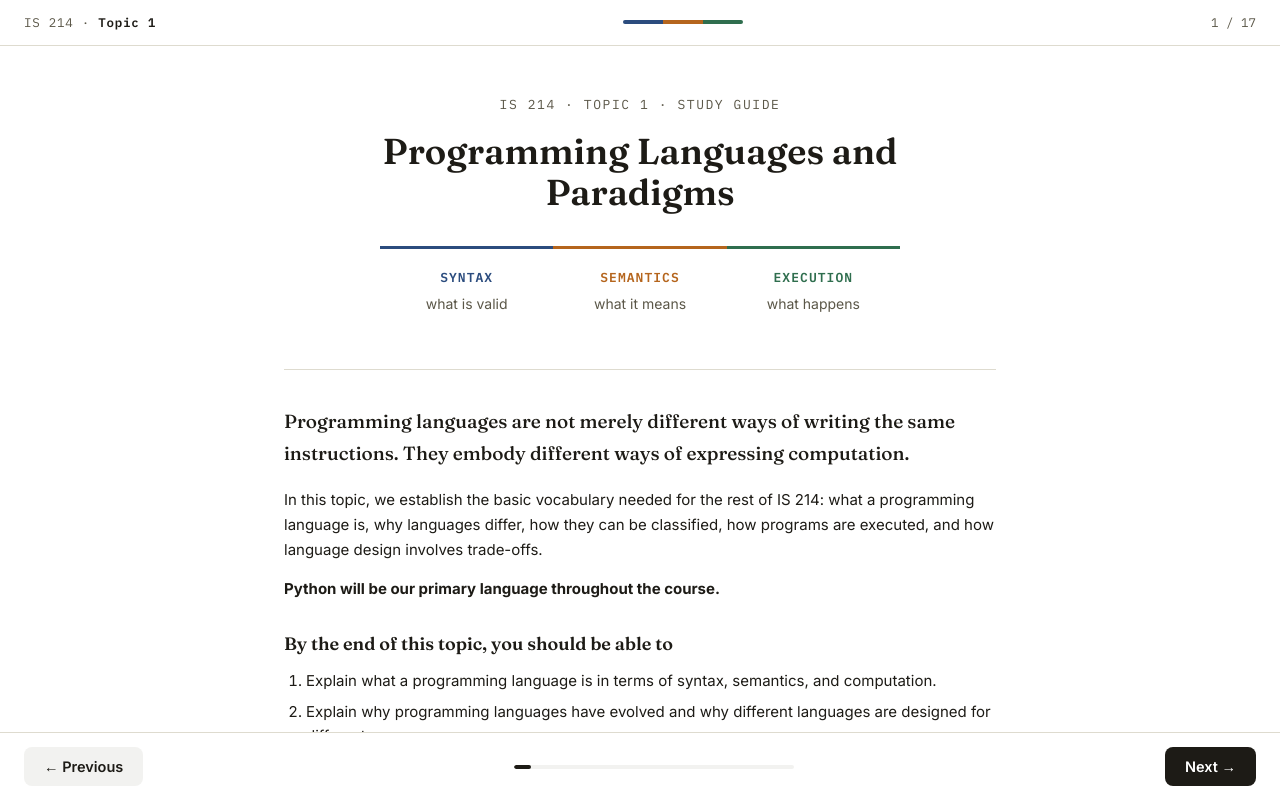
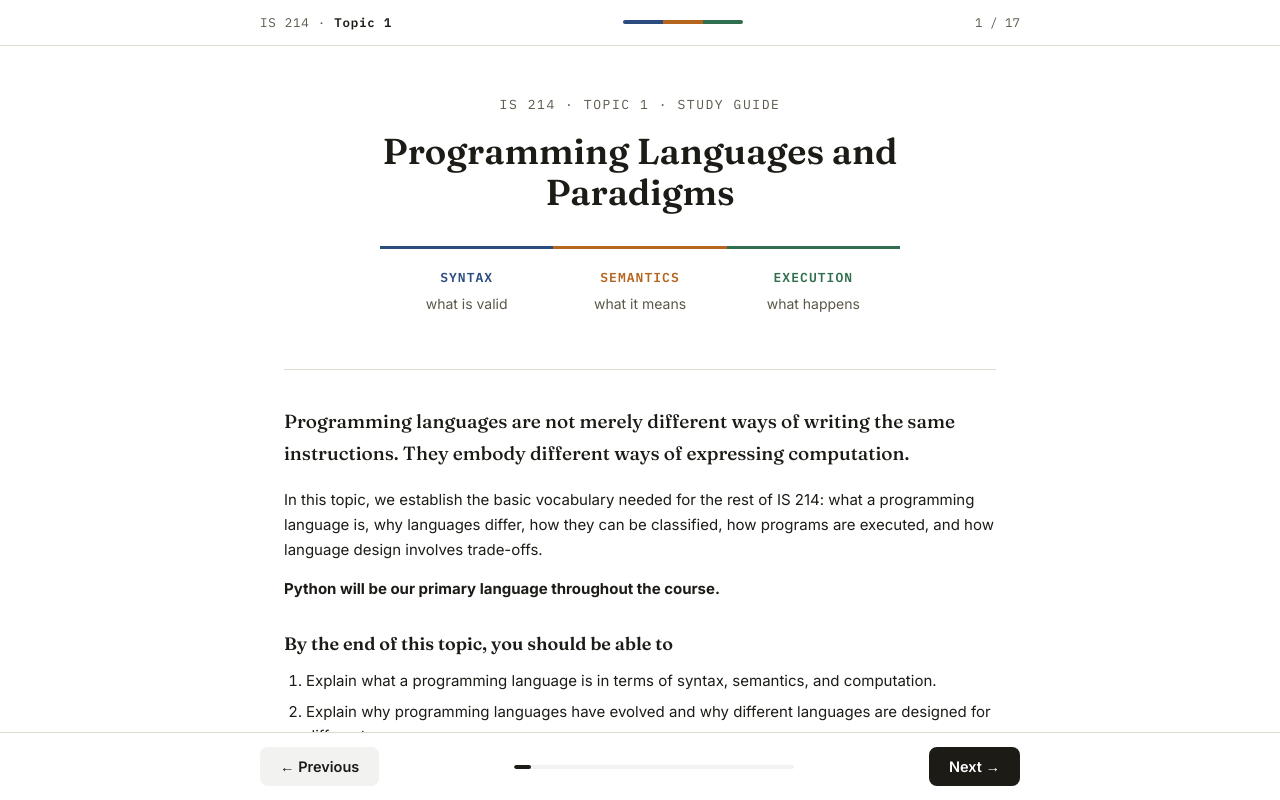
Before and after one commit to riamaehb/is214-course, a plain HTML site: page IS214-Topic1.html in a window 1280 px wide. Drawn offline with Linux system fonts and the light colour scheme.

Commit message:
Updated CSS of Topic 1

```diff
--- a/IS214-Topic1.html
+++ b/IS214-Topic1.html
@@ -136,7 +136,6 @@
   .topbar{
     flex:0 0 auto; background:var(--paper);
     border-bottom:1px solid var(--rule);
-    display:flex; align-items:center; justify-content:space-between;
     padding:12px 24px;
   }
   .topbar .brand{font-family:'IBM Plex Mono',monospace; font-size:12.5px; letter-spacing:0.06em; color:var(--ink-soft);}
@@ -161,9 +160,9 @@
   .navbar{
     flex:0 0 auto; background:var(--paper);
     border-top:1px solid var(--rule);
-    display:flex; align-items:center; justify-content:space-between; gap:16px;
     padding:14px 24px;
   }
+  .bar-inner{max-width:760px; margin:0 auto; display:flex; align-items:center; justify-content:space-between; gap:16px; width:100%;}
   .navbtn{
     font-family:'Inter',sans-serif; font-weight:600; font-size:14.5px;
     background:var(--ink); color:var(--paper); border:none; border-radius:8px;
@@ -184,9 +183,11 @@
 <body>
 
 <div class="topbar">
+  <div class="bar-inner">
     <div class="brand">IS 214 · <strong>Topic 1</strong></div>
     <div class="triad-strip"><span class="s1"></span><span class="s2"></span><span class="s3"></span></div>
     <div class="counter"><span id="curNum">1</span> / <span id="totalNum">17</span></div>
+  </div>
 </div>
 
 <div class="wrap">
@@ -564,9 +565,11 @@ y = x + 5</code></pre>
 </div>
 
 <div class="navbar">
+  <div class="bar-inner">
     <button class="navbtn secondary" id="prevBtn">← Previous</button>
     <div class="progress-track"><div class="progress-fill" id="progressFill"></div></div>
     <button class="navbtn" id="nextBtn">Next →</button>
+  </div>
 </div>
 
 <script>
```
Lines whose indentation alone changed are shown as unchanged.
